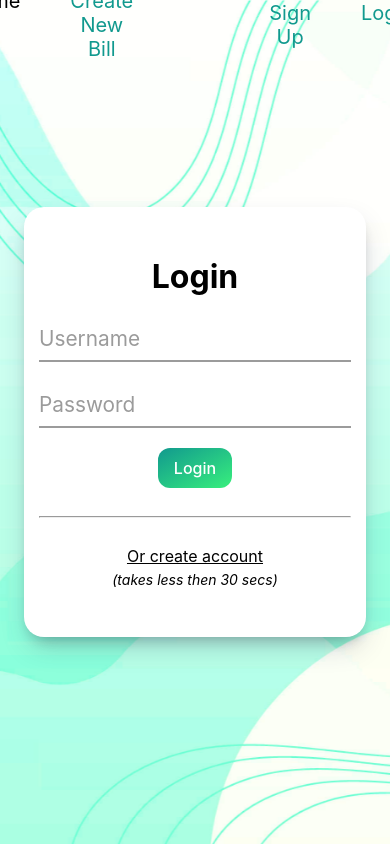
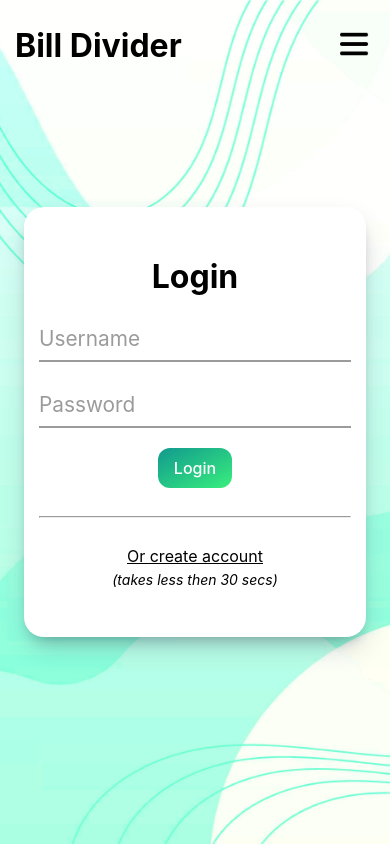
Before and after one commit to c-staton/billdivider, a React (Create React App) app: page /login in a window 390 px wide. Built offline with nearby package versions, Linux system fonts and the light colour scheme; no server answers.

Commit message:
add hamburger menu

```diff
--- a/src/App.js
+++ b/src/App.js
@@ -6,6 +6,7 @@ import BillsApi from "./Api";
 import { decodeToken } from "react-jwt";
 import AllRoutes from "./Routes-nav/Routes";
 import NavBar from "./Routes-nav/NavBar";
+import MobileNavBar from "./Routes-nav/MobileNavBar";
 
 // Key name for storing token in localStorage for "remember me" re-login
 export const TOKEN_STORAGE_ID = "bills-token";
@@ -13,6 +14,15 @@ export const TOKEN_STORAGE_ID = "bills-token";
 function App() {
 	const [currentUser, setCurrentUser] = useState(null);
 	const [token, setToken] = useLocalStorage(TOKEN_STORAGE_ID);
+	const [matches, setMatches] = useState(
+		window.matchMedia("(min-width: 800px)").matches
+	);
+
+	useEffect(() => {
+		window
+			.matchMedia("(min-width: 800px)")
+			.addEventListener("change", (e) => setMatches(e.matches));
+	}, []);
 
 	useEffect(
 		/** On page render, and token change load current user */
@@ -77,7 +87,8 @@ function App() {
 	return (
 		<UserContext.Provider value={{ currentUser, setCurrentUser }}>
 			<div className="App">
-				<NavBar logout={logout} />
+				{!matches && <MobileNavBar logout={logout} />}
+				{matches && <NavBar logout={logout} />}
 				<AllRoutes login={login} signup={signup} />
 			</div>
 		</UserContext.Provider>
--- a/src/Home/Home.css
+++ b/src/Home/Home.css
@@ -73,6 +73,8 @@
     .home-box--right h1 {
         text-align: center;
         margin: auto;
+        margin-top: 50px;
+        margin-bottom: 20px;
         width: 100%;
     }
 
--- a/src/MyBills/MyBills.css
+++ b/src/MyBills/MyBills.css
@@ -105,3 +105,22 @@
 .bill_preview {
     margin-bottom: 20px;
 }
+
+@media screen and (max-width: 800px) {
+    .allbills__card {
+        width: 80%;
+        padding: 15px;
+    }
+
+    .bill__h1 {
+        font-size: 30px;
+    }
+
+    .bill_preview__card {
+        width: 100%;
+    }
+
+    .bill__li bill__li--top, .bill__li {
+        font-size: 16px;
+    }
+}
--- /dev/null
+++ b/src/Routes-nav/MobileNavBar.css
@@ -0,0 +1,63 @@
+.mobile-nav {
+    display: flex;
+    flex-direction: column;
+    align-items: center;
+    position: fixed;
+    z-index: 10;
+    top: 0px;
+    width: 100%;
+    box-sizing: border-box;
+}
+
+.bg-white {
+    background-color: #f3f3f3;
+}
+
+.top-bar {
+    display: flex;
+    justify-content: space-between;
+    align-items: center;
+    padding: 5px 15px;
+    box-sizing: border-box;
+    width: 100%;
+}
+
+.mobile-nav__btn {
+    background-color: transparent;
+    border: none;
+    cursor: pointer;
+}
+
+.mobile-nav__btn img {
+    width: 30px;
+    height: 30px;
+}
+
+.nav-menu {
+    display: flex;
+    justify-content: center;
+    align-items: center;
+    flex-direction: column;
+    width: 100%;
+}
+
+.nav-menu__item {
+    width: 100%;
+    font-size: 35px;
+    padding: 10px;
+    background-color: white;
+}
+
+.nav-menu__item:nth-of-type(even) {
+    background-color: #f3f3f3;
+}
+
+.nav-menu__item a {
+    text-decoration: none;
+    color: #11998e;
+    font-weight: bold;
+}
+
+.display-none {
+    display: none;
+}
--- a/src/Routes-nav/MobileNavBar.js
+++ b/src/Routes-nav/MobileNavBar.js
@@ -1,28 +1,83 @@
-import React, { useContext } from "react";
+import React, { useContext, useEffect, useState } from "react";
+import "./MobileNavBar.css";
+import menuIcon from "../images/hamburger.png";
+import { Link, NavLink } from "react-router-dom";
 import UserContext from "../auth/UserContext";
 
-const MobileNavBar = () => {
+const MobileNavBar = ({ logout }) => {
+	const [isNavExpanded, setIsNavExpanded] = useState(false);
+
 	const { currentUser } = useContext(UserContext);
+
+	const switchState = () => {
+		setIsNavExpanded(!isNavExpanded);
+	};
 
 	const loggedIn = () => {
 		return (
-			<div>
-				<></>
-			</div>
+			<>
+				<div className="nav-menu__item">
+					<NavLink to="/bills" onClick={switchState}>
+						My Bills
+					</NavLink>
+				</div>
+				<div className="nav-menu__item">
+					<Link
+						to="/"
+						onClick={() => {
+							logout();
+							switchState();
+						}}
+					>
+						Log out
+					</Link>
+				</div>
+			</>
 		);
 	};
 
 	const loggedOut = () => {
 		return (
-			<div>
-				<></>
-			</div>
+			<>
+				<div className="nav-menu__item">
+					<NavLink to="/login" onClick={switchState}>
+						Login
+					</NavLink>
+				</div>
+				<div className="nav-menu__item">
+					<NavLink to="/register" onClick={switchState}>
+						Sign Up
+					</NavLink>
+				</div>
+			</>
 		);
 	};
 
 	return (
-		<div>
-			<></>
+		<div className={`mobile-nav ${isNavExpanded ? "bg-white" : null}`}>
+			<div className="top-bar">
+				<div>
+					<h1>Bill Divider</h1>
+				</div>
+				<div>
+					<button onClick={switchState} className="mobile-nav__btn">
+						<img src={menuIcon} alt="menu" />
+					</button>
+				</div>
+			</div>
+			<div className={`nav-menu ${isNavExpanded ? null : "display-none"}`}>
+				<div className="nav-menu__item">
+					<NavLink to="/" onClick={switchState}>
+						Home
+					</NavLink>
+				</div>
+				<div className="nav-menu__item">
+					<NavLink to="/new" onClick={switchState}>
+						Create New Bill
+					</NavLink>
+				</div>
+				{currentUser ? loggedIn() : loggedOut()}
+			</div>
 		</div>
 	);
 };
```
Also changed, not shown: src/images/hamburger.png (added).
